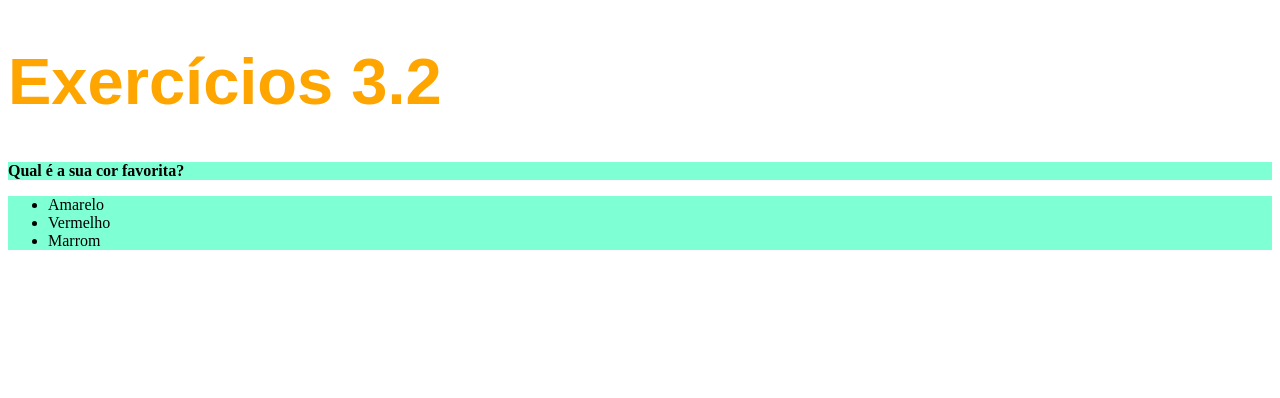
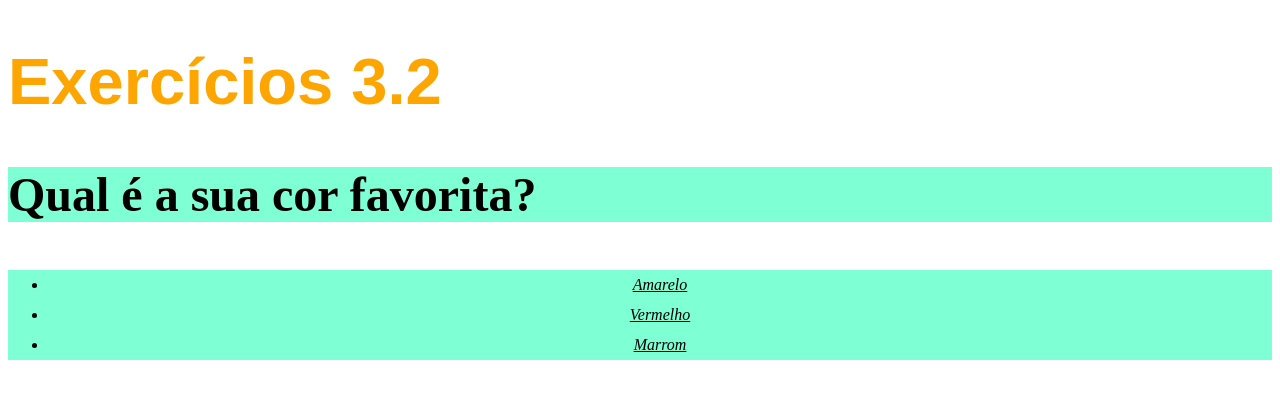
Before and after one commit to LuanaMayumi/trybe-exercicios, a plain HTML site: page fundamentos/bloco-03-introducao-a-html-e-css/dia-2-html-css-primeiros-passos-em-css/index.html in a window 1280 px wide. Drawn offline with Linux system fonts and the light colour scheme.

Commit message:
alteracao de tipos de fonte do ul-lista

```diff
--- a/fundamentos/bloco-03-introducao-a-html-e-css/dia-2-html-css-primeiros-passos-em-css/index.html
+++ b/fundamentos/bloco-03-introducao-a-html-e-css/dia-2-html-css-primeiros-passos-em-css/index.html
@@ -8,11 +8,18 @@ h1 {color: orange;
   font-size: 65px;
 font-family: sans-serif;}
 
-p {font-weight: 600 ;}
+p {font-weight: 600 ;
+font-size: 3em;}
+
 
 body {font-size: 16px;}
 
-ul {background-color: coral;}
+ul {background-color: coral;
+line-height: 30px;
+text-align:center;
+text-decoration:underline;
+font-style: oblique;
+}
 
 .fundoModificado {background-color: aquamarine;}
 
```
